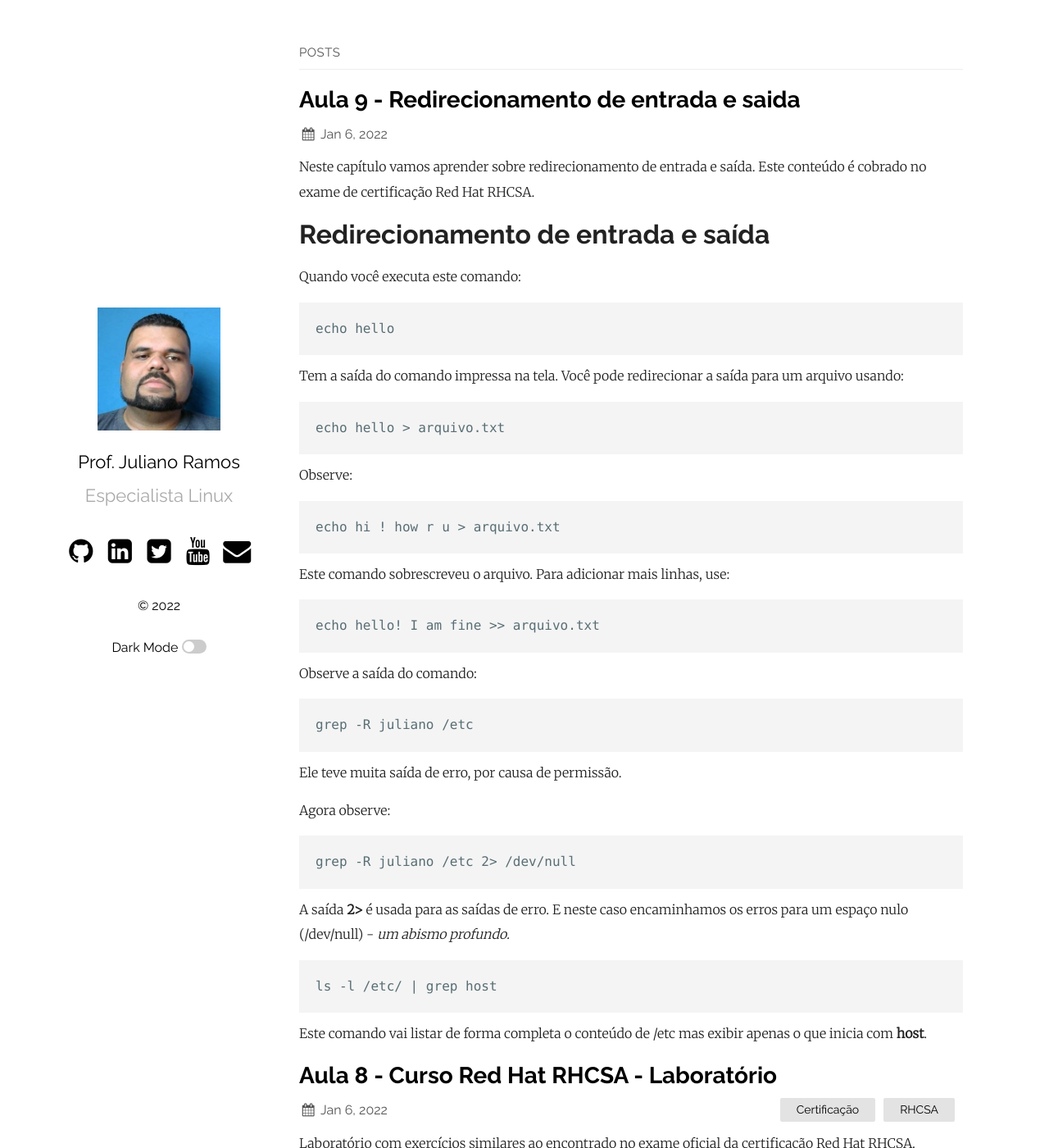
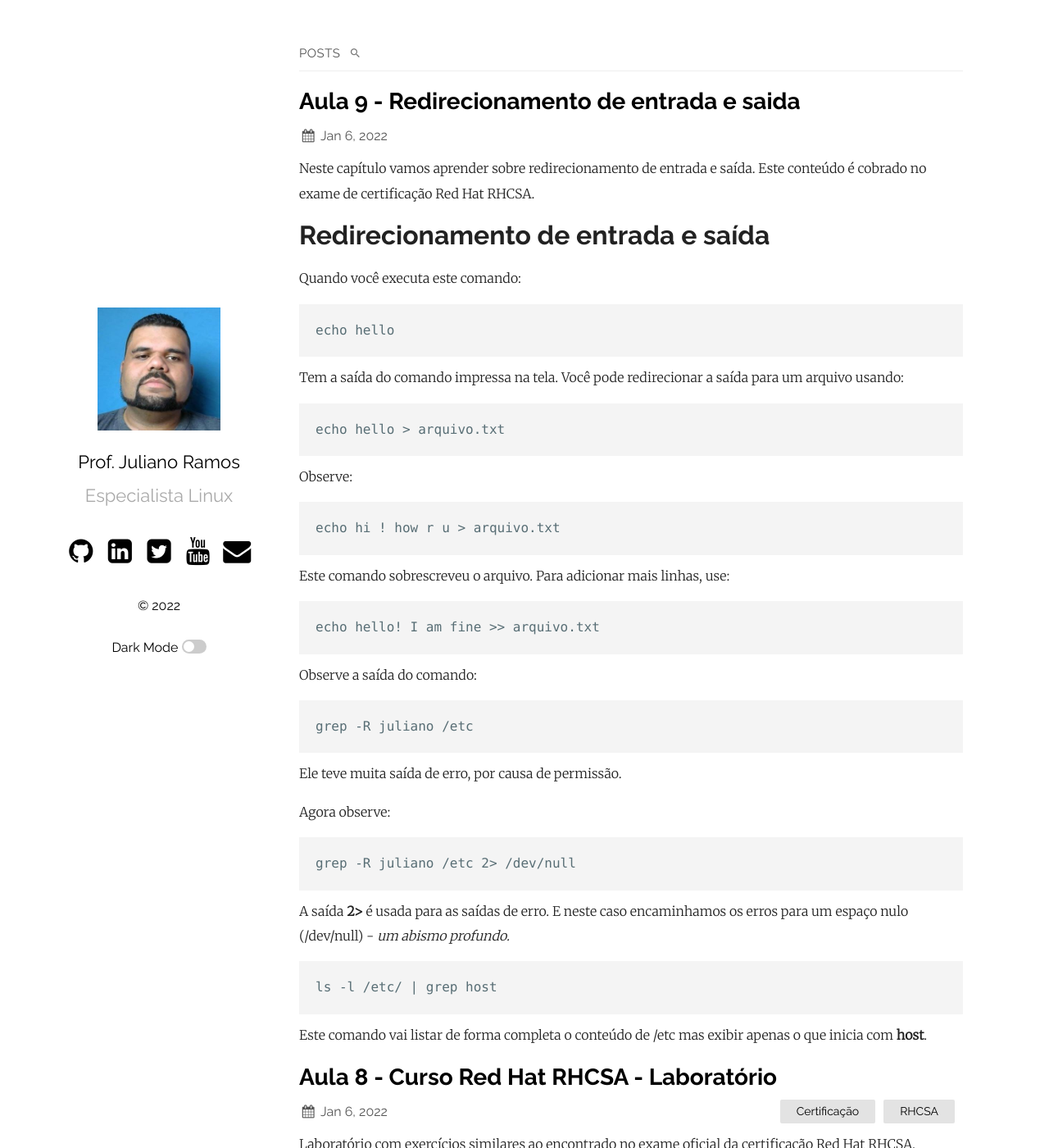
Before and after one commit to profjulianoramos/mentorialinux, a Jekyll site: the page built from index.md, in a window 1280 px wide and 1400 px high. Shown: the whole window at 82% size. Built offline with Jekyll 4.4.1, drawn with Linux system fonts in a browser that asks for light colours.

Commit message:
Update _config.yml

```diff
--- a/_config.yml
+++ b/_config.yml
@@ -17,7 +17,7 @@ plainwhite:
   tagline: Especialista Linux
   date_format: "%b %-d, %Y"
   sitemap: true # set to true to generate sitemap.xml content
- # search: true # set to true to enable searchbar
+  search: true # set to true to enable searchbar
   dark_mode: true # set to true to add dark mode toggle
   portfolio_image: "assets/portfolio.png" # the path from the base directory of the site to the image to display (no / at the start)
   html_lang: "BR" # set the lang attribute of the <html> tag for the pages. See here for a list of codes: https://www.w3schools.com/tags/ref_country_codes.asp
```
